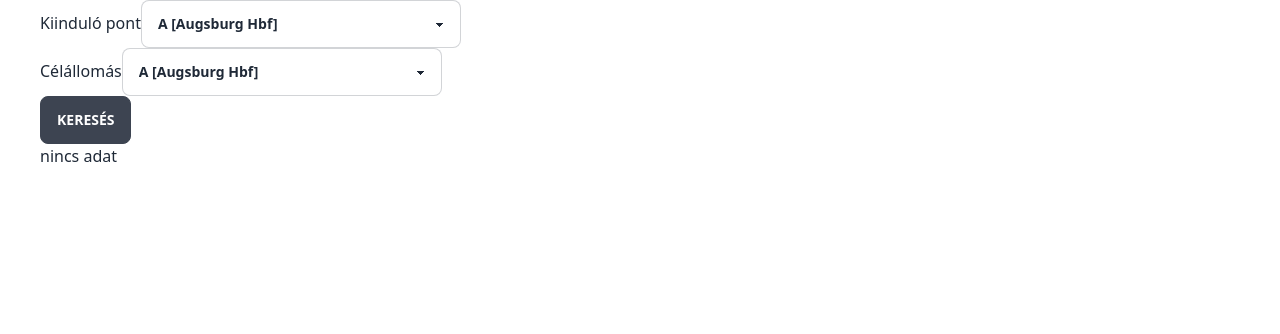
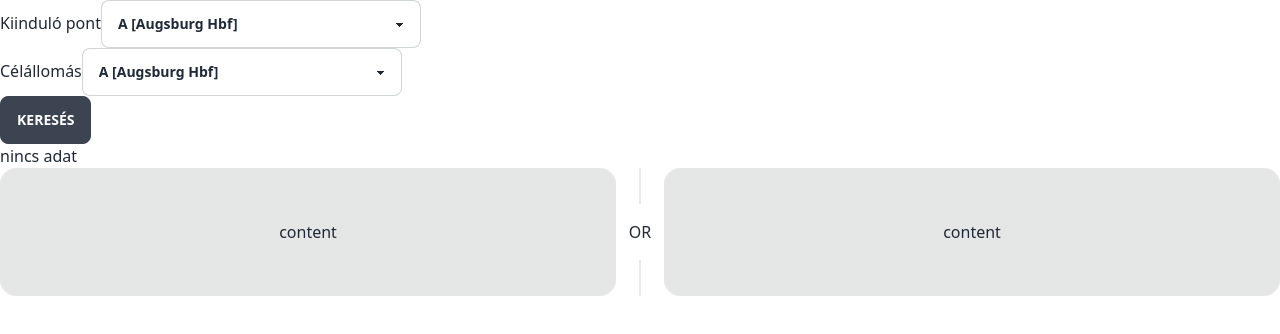
Before and after one commit to ricskusz/Elvira, a React (Vite) app: page / in a window 1280 px wide. Shown: the top 334 px of the page. Built offline with nearby package versions, Linux system fonts and the light colour scheme.

Commit message:
Main
Oldalkeret létrehozása

```diff
--- a/src/App.jsx
+++ b/src/App.jsx
@@ -2,15 +2,15 @@ import { MenetrendProvider } from "./context/MenetrendContext"
 import { TelepulesProvider } from "./context/TelepulesekContext"
 import AllomasokInput from "./components/AllomasokInput"
 import Kezdoadatok from "./components/Kezdoadatok"
+import Main from "./components/Main"
 function App() {
 
 
   return (
     <TelepulesProvider>
        <MenetrendProvider>
-      <div className="mx-10">
         <AllomasokInput />
-      </div>
+        <Main />
     </MenetrendProvider>
     </TelepulesProvider>
   )
--- /dev/null
+++ b/src/components/Main.jsx
@@ -0,0 +1,12 @@
+
+const Main = () => {
+    return (
+        <div className="flex flex-col w-full lg:flex-row">
+            <div className="grid flex-grow h-32 card bg-base-300 rounded-box place-items-center">content</div>
+            <div className="divider lg:divider-horizontal">OR</div>
+            <div className="grid flex-grow h-32 card bg-base-300 rounded-box place-items-center">content</div>
+        </div>
+    )
+}
+
+export default Main
```
